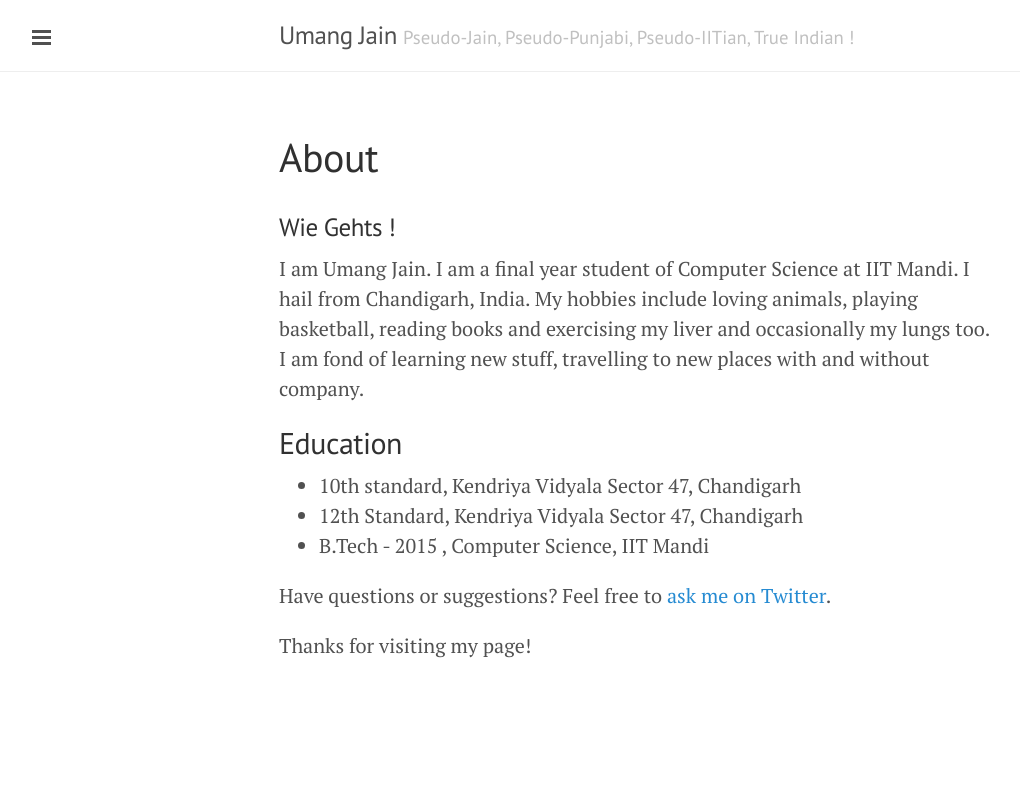
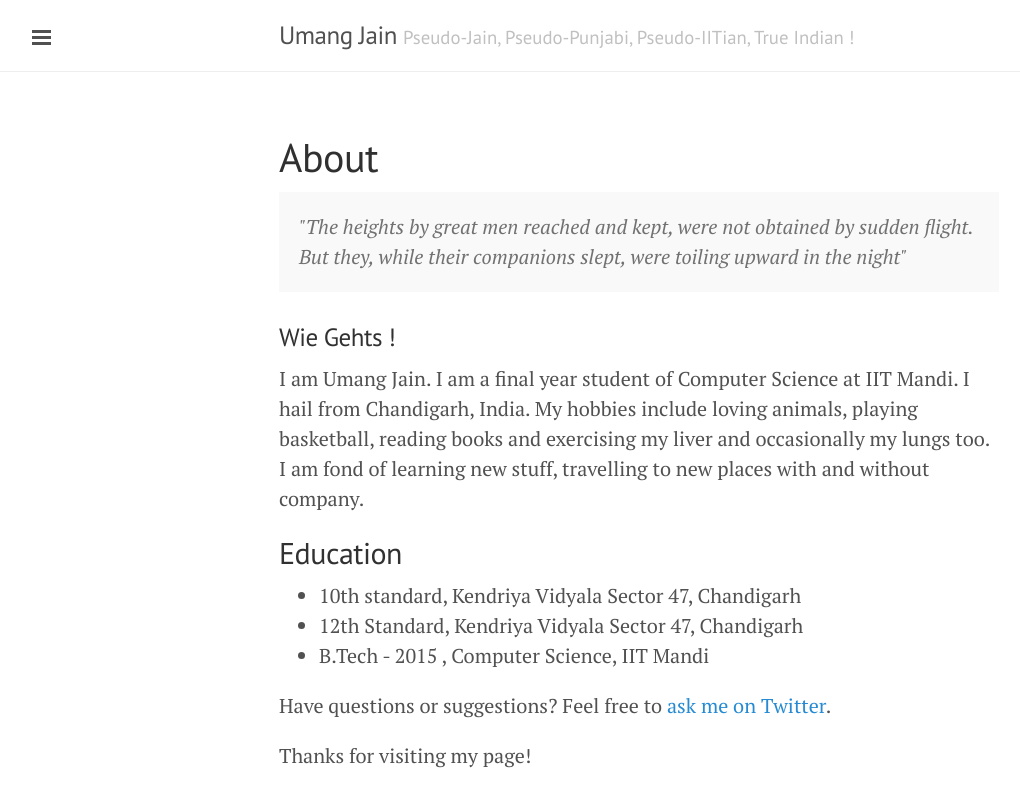
Before and after one commit to umang94/umang94.github.com, a Jekyll site: the page built from about.md, in a window 1280 px wide. Shown: the top 807 px of the page, without its empty margins (1-1021 px from the left). Built offline with Jekyll 4.4.1, drawn with Linux system fonts in a browser that asks for light colours; Markdown is read by kramdown in place of the engine named in the settings.

Commit message:
Added quote to About page. No more expected changes to about

```diff
--- a/about.md
+++ b/about.md
@@ -2,12 +2,15 @@
 layout: page
 title: About
 ---
+<p class="message" >
+<i>"The heights by great men reached and kept, were not obtained by sudden flight. But they, while their companions slept, were toiling upward in the night"</i>
+</p>
 
 <script type= "text/javascript" src="../public/js/functions.js">  $('#quotes').append(getQuote()[0]);</script>
 <!--
 
-<p class="message" id='quotes' >
-	Hey there! <br> I am Umang Jain, final year student of Computer Science at IIT Mandi.
+<p class="message" >
+The heights by great men reached and kept, were not obtained by sudden flight. But they, while their companions slept, were toiling upward in the night.
 </p>
 -->
 
```
